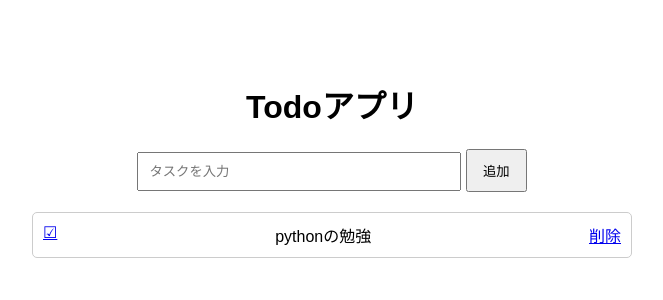
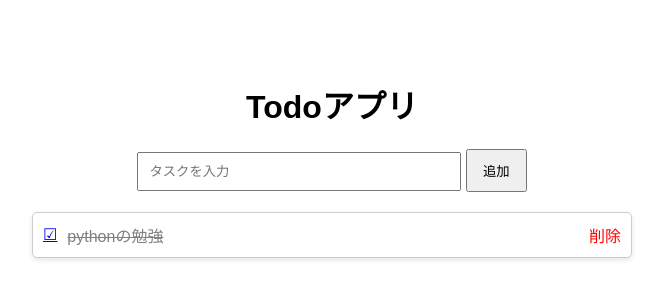
Before and after one commit to missorangeable-blip/test, a Flask app: page / in a window 1280 px wide. Shown: the top 300 px of the page, without its empty margins (308-971 px from the left). Run offline with Flask 3, Linux system fonts and the light colour scheme.

Commit message:
UI改善と完了タスク表示を実装

```diff
--- a/todo-app/static/style.css
+++ b/todo-app/static/style.css
@@ -39,4 +39,24 @@ li {
     border: 1px solid #ccc;
 
     border-radius: 5px;
+
+    background-color: white;
+
+    box-shadow: 0 2px 5px rgba(0, 0, 0, 0.1);
 }
+
+.completed {
+    color: gray;
+    text-decoration: line-through;
+}
+
+.task-info {
+    display: flex;
+    align-items: center;
+    gap: 10px;
+}
+
+.delete-link {
+    color: red;
+    text-decoration: none;
+}
--- a/todo-app/templates/index.html
+++ b/todo-app/templates/index.html
@@ -34,6 +34,8 @@
 
         <li>
 
+            <div class="task-info">
+
                 <a href="/toggle/{{ loop.index0 }}">
 
                     {% if task["done"] %}
@@ -48,9 +50,26 @@
 
                 </a>
 
+                {% if task["done"] %}
+
+                    <span class="completed">
                         {{ task["task"] }}
+                    </span>
 
-            <a href="/delete/{{ loop.index0 }}">
+                {% else %}
+
+                    <span>
+                        {{ task["task"] }}
+                    </span>
+
+                {% endif %}
+
+            </div>
+
+            <a
+                class="delete-link"
+                href="/delete/{{ loop.index0 }}"
+            >
 
                 削除
 
```
Lines whose indentation alone changed are shown as unchanged.
